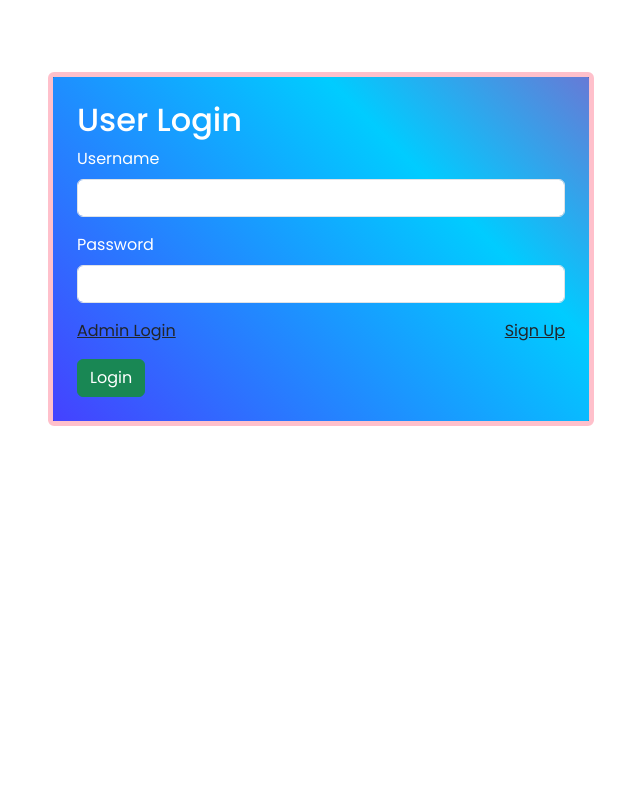
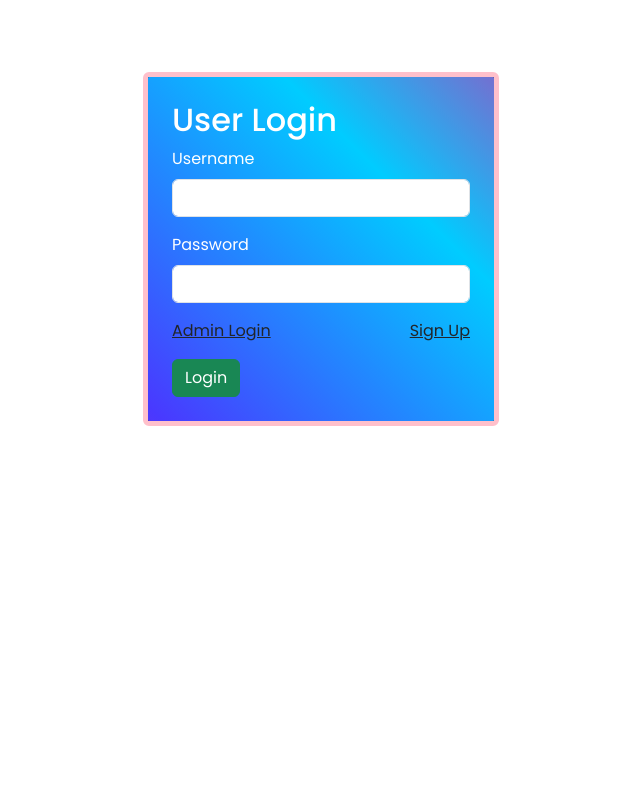
Before and after one commit to HimSha98/Employee_attendance, a PHP site: page /employee_attendance/ in a window 1280 px wide. Shown: the part 88-888 px from the top of the page, without its empty margins (319-959 px from the left). Run offline with PHP 8.4, Linux system fonts and the light colour scheme.

Commit message:
STRUCTURE CHANGES FEW

```diff
--- a/admin_login.php
+++ b/admin_login.php
@@ -27,8 +27,8 @@ if ($_SERVER['REQUEST_METHOD'] === 'POST') {
         <div class="alert alert-danger"><?php echo $error_message; ?></div>
     <?php endif; ?>
     <div class="row d-flex justify-content-center min-vh-100">
-        <div class="col-lg-3 col-md-2"></div>
-        <div class="col-lg-6 col-md-8 my-5">
+        <div class="col-xl-4 col-lg-3 col-md-2"></div>
+        <div class="col-xl-4 col-lg-6 col-md-8 my-5">
             <div class="mt-4 p-4 rounded-2 admin-form">
                 <h2>Admin Login</h2>
                 <form method="POST" class="">
@@ -49,7 +49,7 @@ if ($_SERVER['REQUEST_METHOD'] === 'POST') {
                 </form>
             </div>
         </div>
-        <div class="col-lg-3 col-md-2"></div>
+        <div class="col-xl-4 col-lg-3 col-md-2"></div>
     </div>
 </div>
 <?php include 'includes/footer.php'; ?>
--- a/index.php
+++ b/index.php
@@ -10,8 +10,8 @@ if (isset($_SESSION['user_id'])) {
 <?php include 'includes/header.php'; ?>
     <div class="container">
         <div class="row d-flex justify-content-center min-vh-100">
-            <div class="col-lg-3 col-md-2"></div>
-            <div class="col-lg-6 col-md-8 my-5">
+            <div class="col-xl-4 col-lg-3 col-md-2"></div>
+            <div class="col-xl-4 col-lg-6 col-md-8 my-5">
                 <div class="form-card d-none mt-4 p-4 rounded-2 my-form" id="register-form">
                     <h2>Register</h2>
                     <form action="register.php" method="POST">
@@ -67,7 +67,7 @@ if (isset($_SESSION['user_id'])) {
                     </form>
                 </div>
             </div>
-            <div class="col-lg-3 col-md-2"></div>
+            <div class="col-xl-4 col-lg-3 col-md-2"></div>
         </div>
     </div>
 <?php include 'includes/footer.php'; ?>
```
